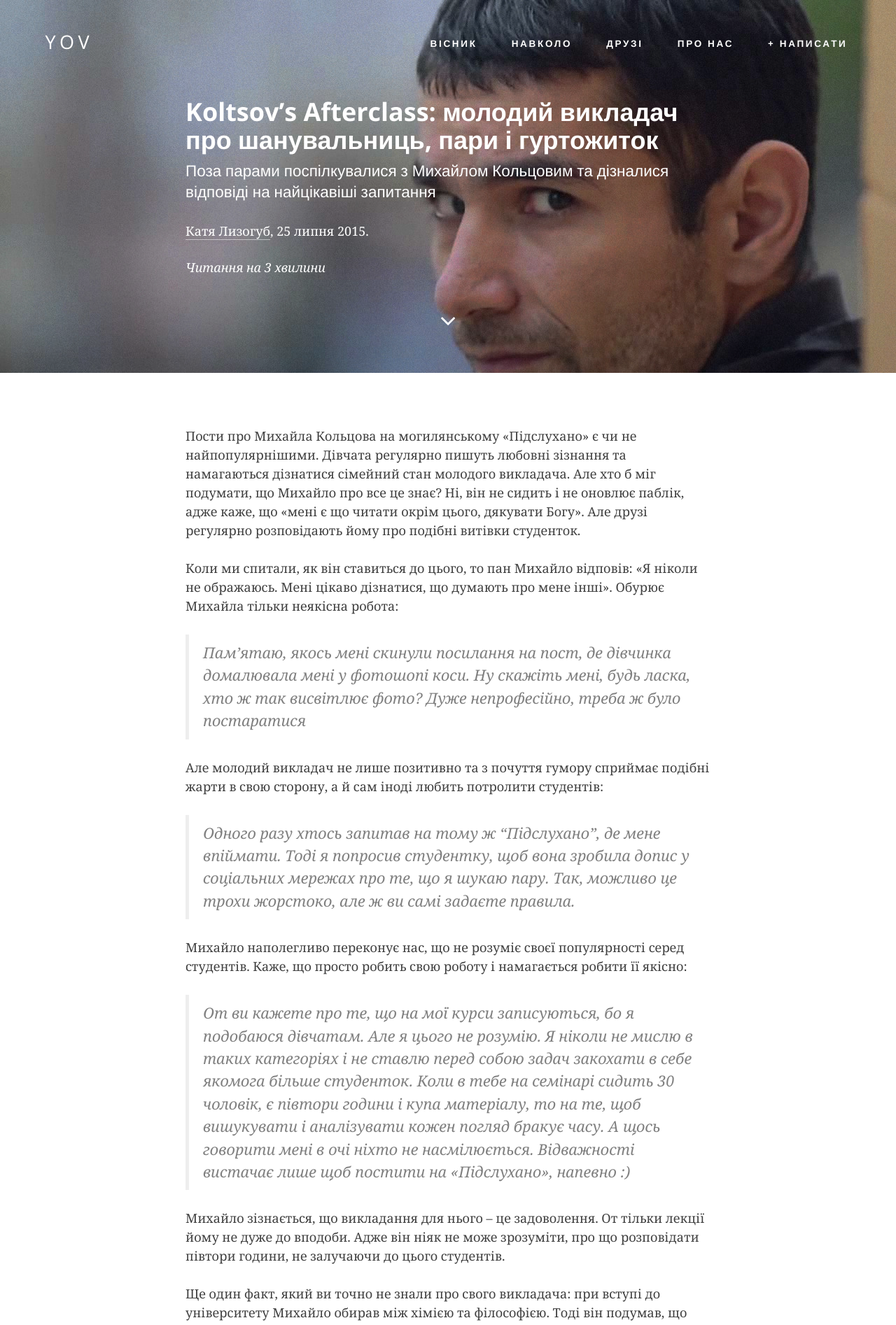
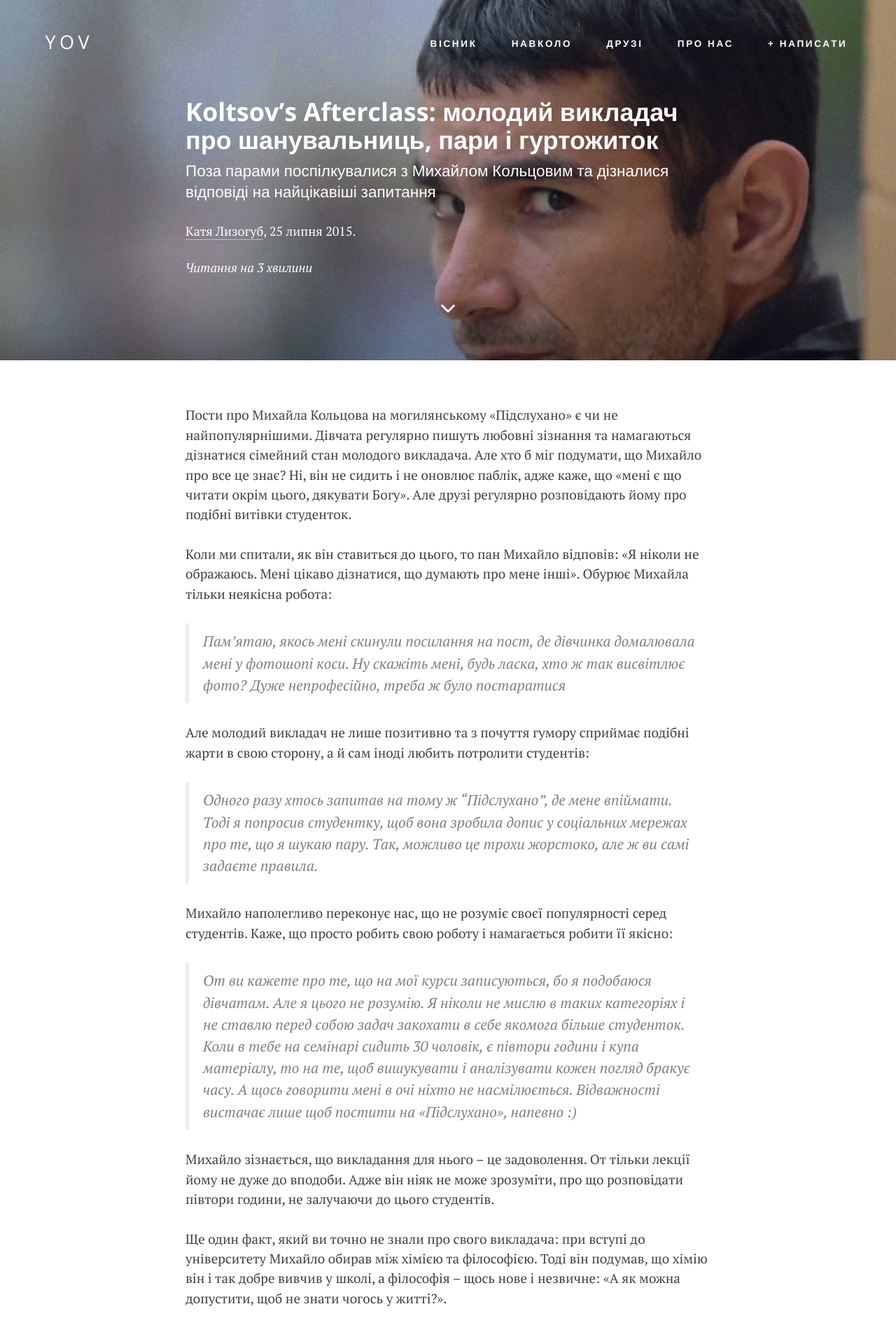
Before and after one commit to boretskyi/boretskyi.github.io, a Jekyll site: the page built from _posts/2015-07-25-koltsov.md, in a window 1280 px wide. Shown: the top 1894 px of the page at 70% size. Built offline with Jekyll 4.4.1, drawn with Linux system fonts in a browser that asks for light colours; nearby versions of some CDN libraries; comment, search, counter and statistics services are not loaded.

Commit message:
Fix typography

```diff
--- a/_includes/head.html
+++ b/_includes/head.html
@@ -44,7 +44,7 @@
 
     <!-- Custom Fonts -->
     <link href="http://maxcdn.bootstrapcdn.com/font-awesome/4.2.0/css/font-awesome.min.css" rel="stylesheet" type="text/css">
-    <link href='https://fonts.googleapis.com/css?family=Noto+Serif:400,400italic,700,700italic&subset=latin,cyrillic' rel='stylesheet' type='text/css'>
+    <link href='https://fonts.googleapis.com/css?family=PT+Serif:400,400italic,700,700italic&subset=latin,cyrillic' rel='stylesheet' type='text/css'>
     <link href="http://fonts.googleapis.com/css?family=Open+Sans:400italic,700italic,800italic,400,700&subset=latin,cyrillic" rel="stylesheet" type="text/css">
 
     <!-- HTML5 Shim and Respond.js IE8 support of HTML5 elements and media queries -->
--- a/_sass/mixins.scss
+++ b/_sass/mixins.scss
@@ -4,7 +4,7 @@
 }
 
 .serif {
-  font-family: 'Noto Serif', Georgia, 'Times New Roman', serif;
+  font-family: 'PT Serif', Georgia, 'Times New Roman', serif;
 }
 
 .sans-serif {
--- a/_sass/site.scss
+++ b/_sass/site.scss
@@ -68,7 +68,7 @@ blockquote {
   color: $gray;
   font-weight: 300;
   font-style: italic;
-  font-size: 1.2em;
+  font-size: 1.1em;
 
   p:first-child {
     margin-top: 0;
@@ -208,7 +208,7 @@ hr.small {
 // Header
 
 .intro {
-  margin-bottom: 50px;
+  margin-bottom: 2em;
 }
 
 .intro-header {
@@ -228,6 +228,7 @@ hr.small {
   }
 
   a.post-link {
+    display: inline-block;
     text-decoration: none;
     color: white;
     &:hover {
@@ -258,7 +259,7 @@ hr.small {
   }
 
   .down-arrow {
-    margin-top: 1em;
+    margin-top: .5em;
     text-align: center;
     font-size: 2em;
     @include transition-all(0.2s);
@@ -355,7 +356,7 @@ hr.small {
     }
     > .post-subtitle {
       margin: 0;
-      font-size: 1em;
+      font-size: 1.1em;
       font-weight: 400;
       line-height: 1.25;
       margin-bottom: .5em;
@@ -389,6 +390,7 @@ hr.small {
 }
 
 .content {
+  font-size: 1.05em;
   a {
     border-bottom-color: rgba(black, 0.3);
     &:hover,&:focus {
```
